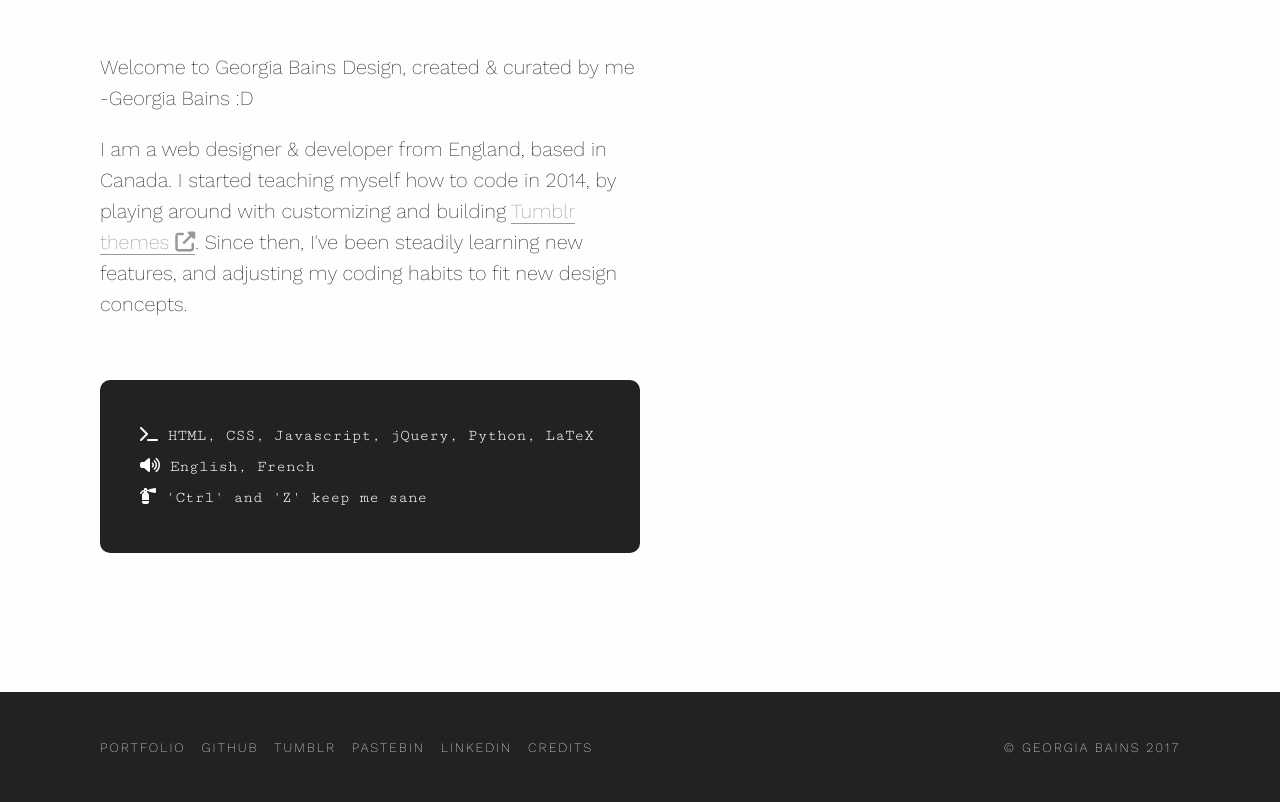
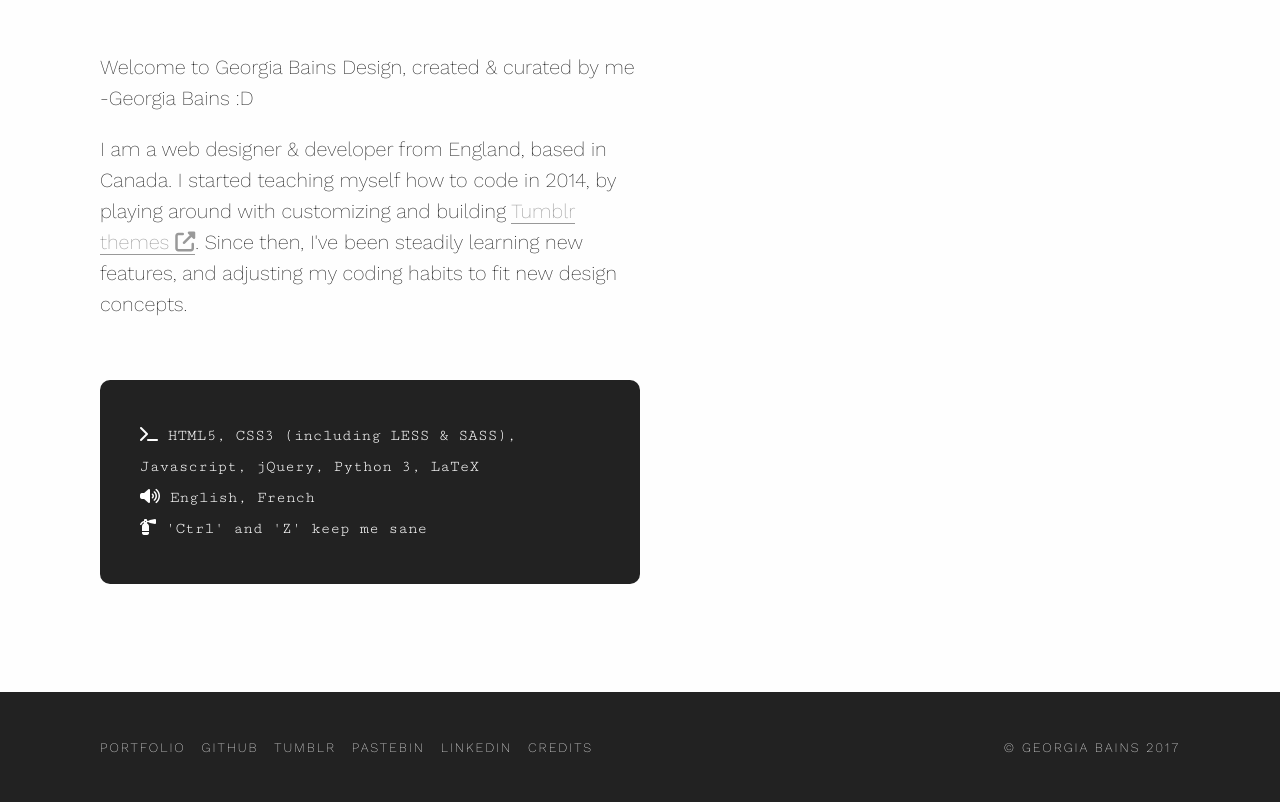
Before and after one commit to georgiabains/portfolio_old, a website: page index.html in a window 1280 px wide. Shown: the part 908-1710 px from the top of the page. Drawn offline with nearby package versions, Linux system fonts and the light colour scheme.

Commit message:
languages update

```diff
--- a/index.html
+++ b/index.html
@@ -116,7 +116,7 @@
                 <p>I am a web designer & developer from England, based in Canada. I started teaching myself how to code in 2014, by playing around with customizing and building <a href="http://wonderfullythemes.tumblr.com" target="_blank">Tumblr themes <i class="fa fa-external-link"></i></a>. Since then, I've been steadily learning new features, and adjusting my coding habits to fit new design concepts.</p>
 
                 <ul>
-                    <li><i class="fa fa-terminal"></i> HTML, CSS, Javascript, jQuery, Python, LaTeX</li>
+                    <li><i class="fa fa-terminal"></i> HTML5, CSS3 (including LESS & SASS), Javascript, jQuery, Python 3, LaTeX</li>
                     <li><i class="fa fa-volume-up"></i> English, French</li>
                     <li><i class="fa fa-fire-extinguisher"></i> 'Ctrl' and 'Z' keep me sane</li>
                 </ul>
```
